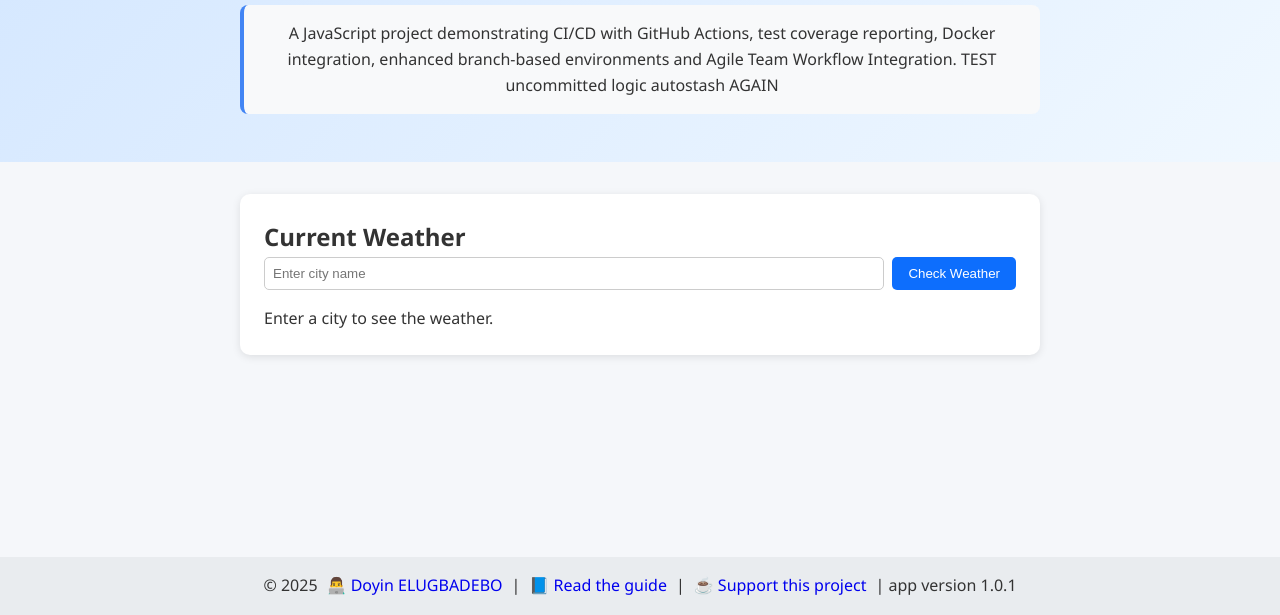
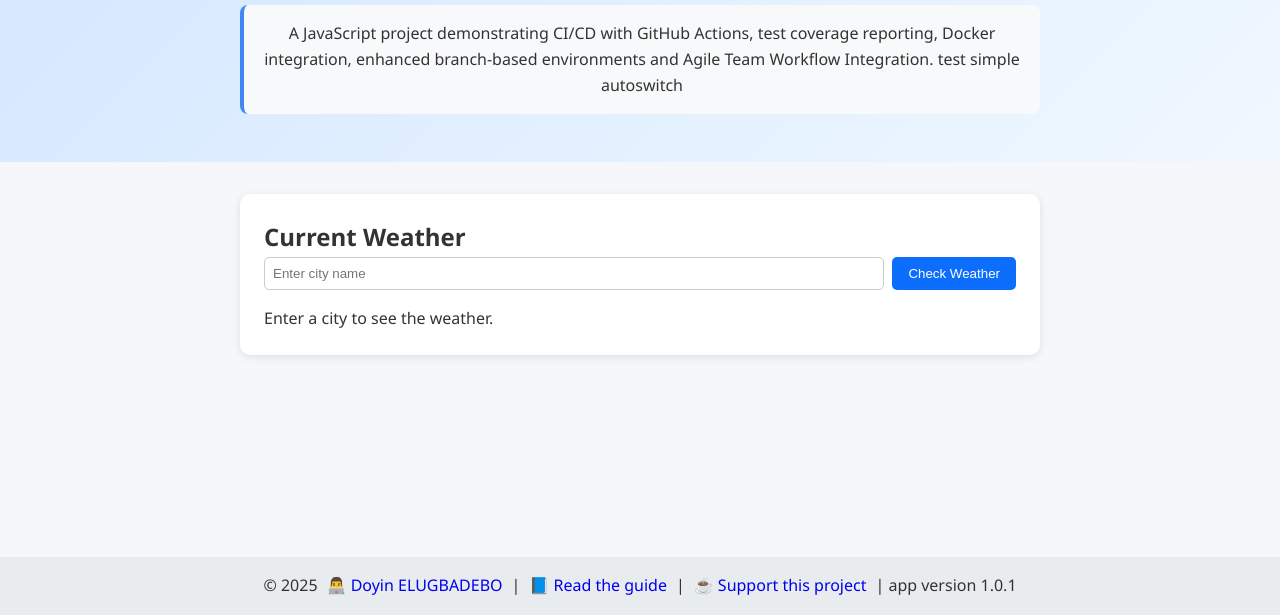
Before and after one commit to doyinhubx/weather-runner, a website with bundled scripts: page public/index.html in a window 1280 px wide. Shown: the part 185-800 px from the top of the page. Built offline with nearby package versions, Linux system fonts and the light colour scheme.

Commit message:
Test autoswitch functionality

```diff
--- a/public/index.html
+++ b/public/index.html
@@ -21,7 +21,7 @@
     <section class="hero">
       <h1>Welcome to WeatherX 🌤️</h1>
       <p class="project-description">
-        A JavaScript project demonstrating CI/CD with GitHub Actions, test coverage reporting, Docker integration, enhanced branch-based environments and Agile Team Workflow Integration. TEST uncommitted logic autostash AGAIN
+        A JavaScript project demonstrating CI/CD with GitHub Actions, test coverage reporting, Docker integration, enhanced branch-based environments and Agile Team Workflow Integration. test  simple autoswitch
       </p>
     </section>
 
```
Also changed, not shown: 1 other file.
